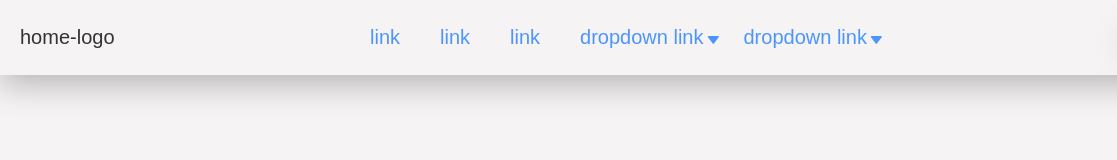
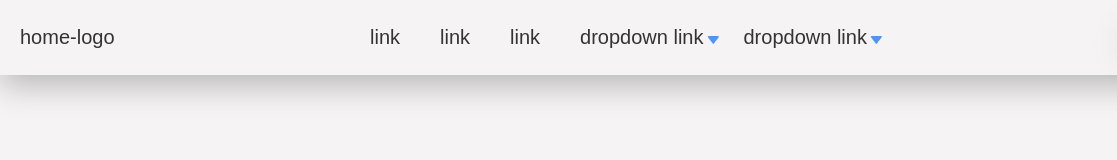
Before and after one commit to NeoScripter/adaptive_navbar, a plain HTML site: page index.html in a window 1280 px wide. Shown: the full height of the page, 0-1117 px from the left. Drawn offline with Linux system fonts and the light colour scheme.

Commit message:
Fixed the color

```diff
--- a/assets/css/style.css
+++ b/assets/css/style.css
@@ -57,7 +57,7 @@ body {
 
 .li_link a,
 .li_link {
-    color: var(--link-main-color);
+    color: var(--text-color);
 }
 
 a.li_link:is(:hover, :focus-visible, :active) {
```
